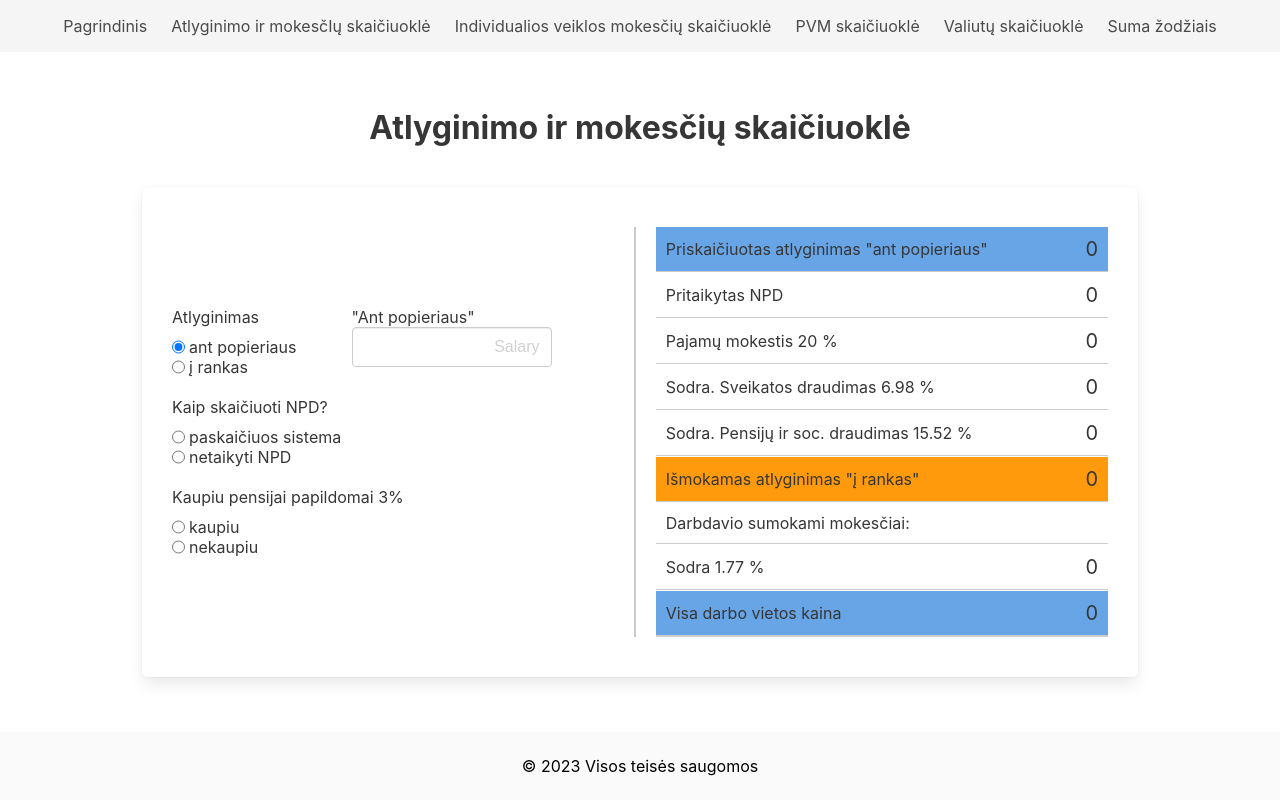
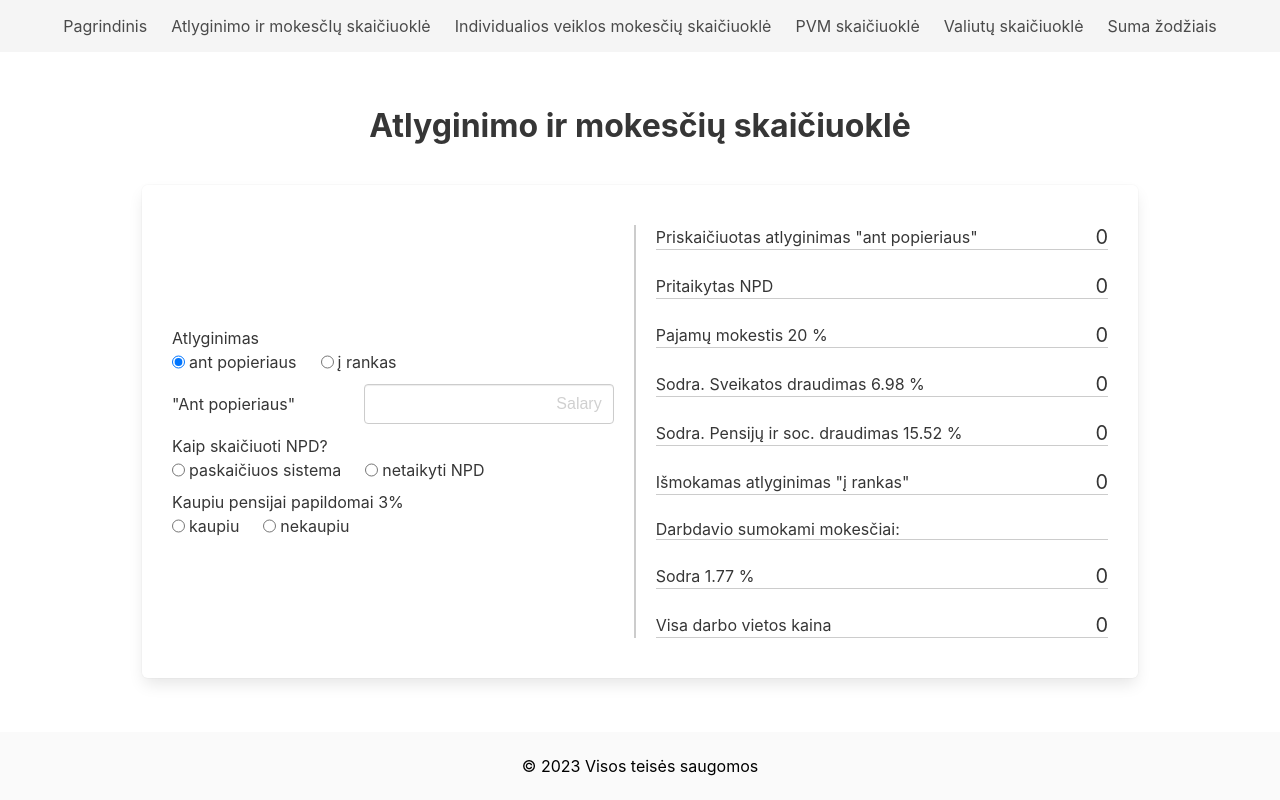
Before and after one commit to ernestas17/CA_2, a React (Vite) app: page /salary-and-tax-calculator in a window 1280 px wide. Built offline with nearby package versions, Linux system fonts and the light colour scheme.

Commit message:
On CalculatedSalaryDetails component returns used styled components witch we already have and can reuse

```diff
--- a/src/components/organisms/Slary_Tax_Calc/Salary_Tax_Calc.tsx
+++ b/src/components/organisms/Slary_Tax_Calc/Salary_Tax_Calc.tsx
@@ -1,10 +1,15 @@
 import { useState, useEffect } from 'react';
 import Input from '../../atoms/Input';
-import RadioWrapper from '../../atoms/Radio';
 import CounterContentContainer from '../../molecules/CounterContentContainer';
 import { RadioItem } from '../../atoms/Radio/Radio';
 import { StyledFieldWithLabel } from '../../molecules/CounterContentContainer/styles';
-import { SyledRadioWithLabel, StyledFieldWithLabelContainer } from './styles';
+import {
+  SyledRadioWithLabel,
+  SyledRadioWrapper,
+  StyledOutputContainer, StyledTitleRow,
+} from '../IndividualActivityTaxCalculator/styles';
+
+import { StyledFieldWithLabelContainer } from './styles';
 
 interface CalculatedSalaryDetails {
   bruttoSalary: number;
@@ -210,11 +215,9 @@ const Salary_Tax_Calc = () => {
       useBuiltInStyle
       inputs={
         <>
-          <div>
-            <div style={{ display: 'flex', gap: '55px' }}>
-              <SyledRadioWithLabel style={{ marginBottom: '20px' }}>
+          <SyledRadioWithLabel>
             <label>Atlyginimas</label>
-                <RadioWrapper>
+            <SyledRadioWrapper>
               <RadioItem
                 label='ant popieriaus'
                 name='salaryType'
@@ -229,9 +232,9 @@ const Salary_Tax_Calc = () => {
                 onChange={handleSalaryTypeChange}
                 value='į rankas'
               />
-                </RadioWrapper>
+            </SyledRadioWrapper>
           </SyledRadioWithLabel>
-              <div>
+          <StyledFieldWithLabel>
             <label>
               {salaryType === 'ant popieriaus'
                 ? '"Ant popieriaus"'
@@ -243,7 +246,7 @@ const Salary_Tax_Calc = () => {
                 value={Value1}
                 setvalue={setValue1}
                 placeholder='Salary'
-                    width={200}
+                width={250}
               />
             ) : (
               <Input
@@ -251,15 +254,14 @@ const Salary_Tax_Calc = () => {
                 value={Value2}
                 setvalue={setValue2}
                 placeholder='Salary'
-                    width={200}
+                width={250}
               />
             )}
-              </div>
-            </div>
+          </StyledFieldWithLabel>
 
-            <SyledRadioWithLabel style={{ marginBottom: '20px' }}>
+          <SyledRadioWithLabel>
             <label>Kaip skaičiuoti NPD?</label>
-              <RadioWrapper>
+            <SyledRadioWrapper>
               <RadioItem
                 label='paskaičiuos sistema'
                 name='npdCalculationType'
@@ -274,11 +276,11 @@ const Salary_Tax_Calc = () => {
                 onChange={handleNpdTypeChange}
                 value='netaikyti NPD'
               />
-              </RadioWrapper>
+            </SyledRadioWrapper>
           </SyledRadioWithLabel>
           <SyledRadioWithLabel>
             <label>Kaupiu pensijai papildomai 3%</label>
-              <RadioWrapper>
+            <SyledRadioWrapper>
               <RadioItem
                 label='kaupiu'
                 name='pensionCalculationType'
@@ -293,23 +295,20 @@ const Salary_Tax_Calc = () => {
                 onChange={handleForPensionTypeChange}
                 value='nekaupiu'
               />
-              </RadioWrapper>
+            </SyledRadioWrapper>
           </SyledRadioWithLabel>
-          </div>
         </>
       }
       outputs={
         <>
-          <StyledFieldWithLabelContainer>
           <StyledFieldWithLabel
-              style={{
-                backgroundColor: '#68a5e6',
-              }}
+          // style={{
+          //   backgroundColor: 'rgb(62, 142, 208)',
+          //   color: 'rgb(255, 255, 255)'
+          // }}
           >
-              <label style={{ padding: '10px' }}>
-                Priskaičiuotas atlyginimas "ant popieriaus"
-              </label>
-              <p style={{ padding: '10px' }}>
+            <label>Priskaičiuotas atlyginimas "ant popieriaus"</label>
+            <p>
               {salaryType === 'ant popieriaus'
                 ? ` ${
                     getNumberOrZero(getOutputValue()) &&
@@ -322,73 +321,70 @@ const Salary_Tax_Calc = () => {
             </p>
           </StyledFieldWithLabel>
           <StyledFieldWithLabel>
-              <label style={{ padding: '10px' }}>Pritaikytas NPD</label>
-              <p style={{ padding: '10px' }}>{calculatedSalaryDetails.npd}</p>
+            <label>Pritaikytas NPD</label>
+            <p>{calculatedSalaryDetails.npd}</p>
           </StyledFieldWithLabel>
           <StyledFieldWithLabel>
-              <label style={{ padding: '10px' }}>Pajamų mokestis 20 %</label>
-              <p style={{ padding: '10px' }}>
+            <label>Pajamų mokestis 20 %</label>
+            <p>
               {getNumberOrZero(calculatedSalaryDetails.gpm) &&
                 calculatedSalaryDetails.gpm.toFixed(2)}
             </p>
           </StyledFieldWithLabel>
           <StyledFieldWithLabel>
-              <label style={{ padding: '10px' }}>
-                Sodra. Sveikatos draudimas 6.98 %
-              </label>
-              <p style={{ padding: '10px' }}>
+            <label>Sodra. Sveikatos draudimas 6.98 %</label>
+            <p>
               {getNumberOrZero(calculatedSalaryDetails.sodra1) &&
                 calculatedSalaryDetails.sodra1.toFixed(2)}
             </p>
           </StyledFieldWithLabel>
           <StyledFieldWithLabel>
-              <label style={{ padding: '10px' }}>
+            <label>
               Sodra. Pensijų ir soc. draudimas
               {pensionType === 'nekaupiu' ? ` 12.52 %` : ` 15.52 %`}
             </label>
-              <p style={{ padding: '10px' }}>
+            <p>
               {getNumberOrZero(calculatedSalaryDetails.sodra2) &&
                 calculatedSalaryDetails.sodra2.toFixed(2)}
             </p>
           </StyledFieldWithLabel>
           <StyledFieldWithLabel
-              style={{
-                backgroundColor: '#ff9a0c',
-              }}
+          // style={{
+          //   backgroundColor: 'rgb(62, 142, 208)',
+          //   color: 'rgb(255, 255, 255)'
+          // }}
           >
-              <label style={{ padding: '10px' }}>
-                Išmokamas atlyginimas "į rankas"
-              </label>
-              <p style={{ padding: '10px' }}>
+            <label>Išmokamas atlyginimas "į rankas"</label>
+            <p>
               {getNumberOrZero(calculatedSalaryDetails.nettosalary) &&
                 calculatedSalaryDetails.nettosalary.toFixed(2)}
             </p>
           </StyledFieldWithLabel>
+          {/* <StyledOutputContainer> */}
             <StyledFieldWithLabel>
-              <label style={{ padding: '10px' }}>
-                Darbdavio sumokami mokesčiai:
-              </label>
+              <label>Darbdavio sumokami mokesčiai:</label>
             </StyledFieldWithLabel>
             <StyledFieldWithLabel>
-              <label style={{ padding: '10px' }}>Sodra 1.77 %</label>
-              <p style={{ padding: '10px' }}>
+              <label>Sodra 1.77 %</label>
+              <p>
                 {getNumberOrZero(calculatedSalaryDetails.sodraEmpl) &&
                   calculatedSalaryDetails.sodraEmpl.toFixed(2)}
               </p>
             </StyledFieldWithLabel>
 
             <StyledFieldWithLabel
-              style={{
-                backgroundColor: '#68a5e6',
-              }}
+            // style={{
+            //   backgroundColor: 'rgb(62, 142, 208)',
+            //   color: 'rgb(255, 255, 255)'
+            // }}
             >
-              <label style={{ padding: '10px' }}>Visa darbo vietos kaina</label>
-              <p style={{ padding: '10px' }}>
+              <label>Visa darbo vietos kaina</label>
+              <p>
                 {getNumberOrZero(calculatedSalaryDetails.workplaceCost) &&
                   calculatedSalaryDetails.workplaceCost.toFixed(2)}
               </p>
             </StyledFieldWithLabel>
-          </StyledFieldWithLabelContainer>
+          {/* </StyledOutputContainer> */}
         </>
       }
     ></CounterContentContainer>
```
Lines whose indentation alone changed are shown as unchanged.
